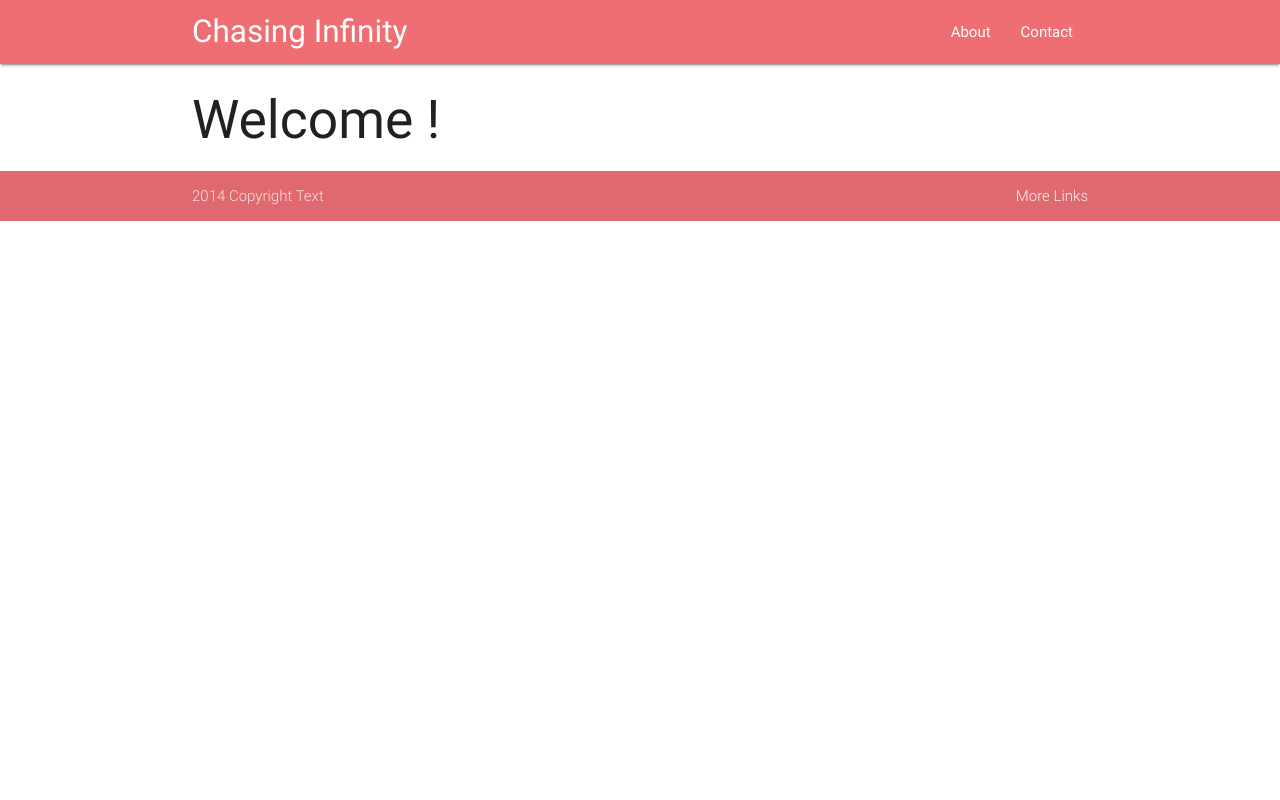
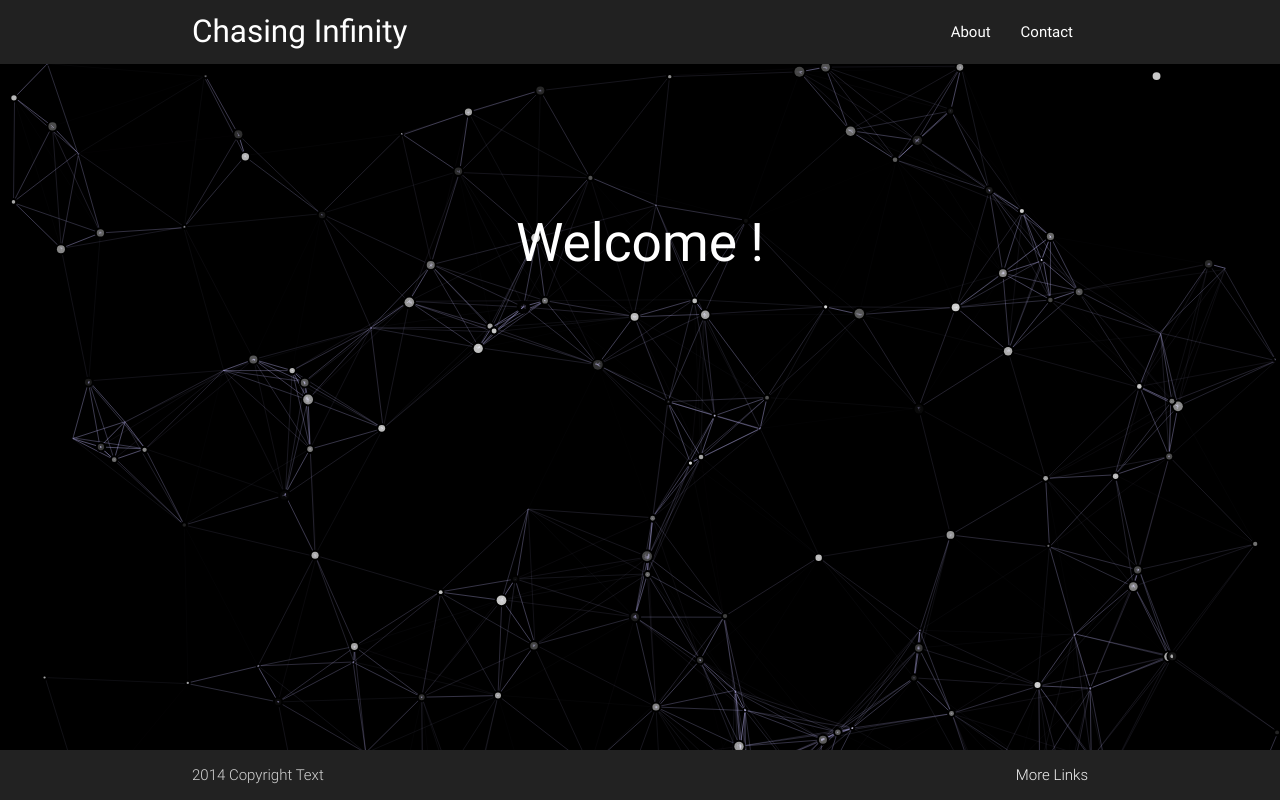
Before and after one commit to chasinginfinity/chasinginfinity.github.io, a plain HTML site: page index.html in a window 1280 px wide. Drawn offline with nearby package versions, Linux system fonts and the light colour scheme.

Commit message:
added particles

```diff
--- a/index.html
+++ b/index.html
@@ -7,9 +7,10 @@
 
       <!--Let browser know website is optimized for mobile-->
       <meta name="viewport" content="width=device-width, initial-scale=1.0"/>
+
     </head>
 	<body>
-		<nav>
+		<nav class="grey darken-4">
 			<div class="nav-wrapper container">
 				<a href="#" class="brand-logo">Chasing Infinity</a>
 				<ul id="nav-mobile" class="right hide-on-med-and-down">
@@ -18,11 +19,12 @@
 				</ul>
 			</div>
 		</nav>
-		<div class="container">
-			<h2>Welcome !</h2>
+		<div id="particles-js"></div>
+		<div class="container" style="z-index: 999; position: relative; margin-top: 150px; text-align: center;">
+			<h2 class="white-text">Welcome !</h2>
 		</div>
 	</body>
-	<footer class="page-footer" style="padding: 0px;">
+	<footer class="page-footer grey darken-4" style="width: 100%; padding: 0px; position: absolute; z-index: 999; bottom: 0px;">
 		<div class="footer-copyright">
 			<div class="container">
 				2014 Copyright Text
@@ -32,7 +34,10 @@
 	</footer>
 	<script type="text/javascript" src="https://code.jquery.com/jquery-2.1.1.min.js"></script>
     <script src="https://cdnjs.cloudflare.com/ajax/libs/materialize/0.98.2/js/materialize.min.js"></script>
+    <script src="https://cdn.jsdelivr.net/particles.js/2.0.0/particles.min.js"></script>
     <script>
+		particlesJS("particles-js", {"particles":{"number":{"value":150,"density":{"enable":true,"value_area":1000}},"color":{"value":"#ffffff"},"shape":{"type":"circle","stroke":{"width":4,"color":"#000000"},"polygon":{"nb_sides":8},"image":{"src":"img/github.svg","width":100,"height":100}},"opacity":{"value":0.8611624036367547,"random":true,"anim":{"enable":false,"speed":1,"opacity_min":0.1,"sync":false}},"size":{"value":5,"random":true,"anim":{"enable":false,"speed":40,"size_min":0.1,"sync":false}},"line_linked":{"enable":true,"distance":165.60815454552974,"color":"#c5beff","opacity":0.6210305795457366,"width":0.8280407727276486},"move":{"enable":true,"speed":6,"direction":"none","random":true,"straight":false,"out_mode":"out","bounce":false,"attract":{"enable":true,"rotateX":600,"rotateY":1200}}},"interactivity":{"detect_on":"canvas","events":{"onhover":{"enable":false,"mode":"repulse"},"onclick":{"enable":true,"mode":"repulse"},"resize":true},"modes":{"grab":{"distance":400,"line_linked":{"opacity":1}},"bubble":{"distance":400,"size":40,"duration":2,"opacity":8,"speed":3},"repulse":{"distance":200,"duration":0.4},"push":{"particles_nb":4},"remove":{"particles_nb":2}}},"retina_detect":true});
+
         $(document).ready(function(){
           // Init Carousel
           $('.carousel').carousel({
@@ -61,5 +66,14 @@
           // Init Sidenav
           $('.button-collapse').sideNav();
         });
+
     </script>
+    <style type="text/css">
+    body {
+    	background-color: #000000;
+    }
+    	#particles-js{ position:absolute; width: 100%; height: 100%; background-image: url(""); background-repeat: no-repeat; background-size: cover; background-position: 50% 50%; }
+    }
+    </style>
+
 </html>
```
